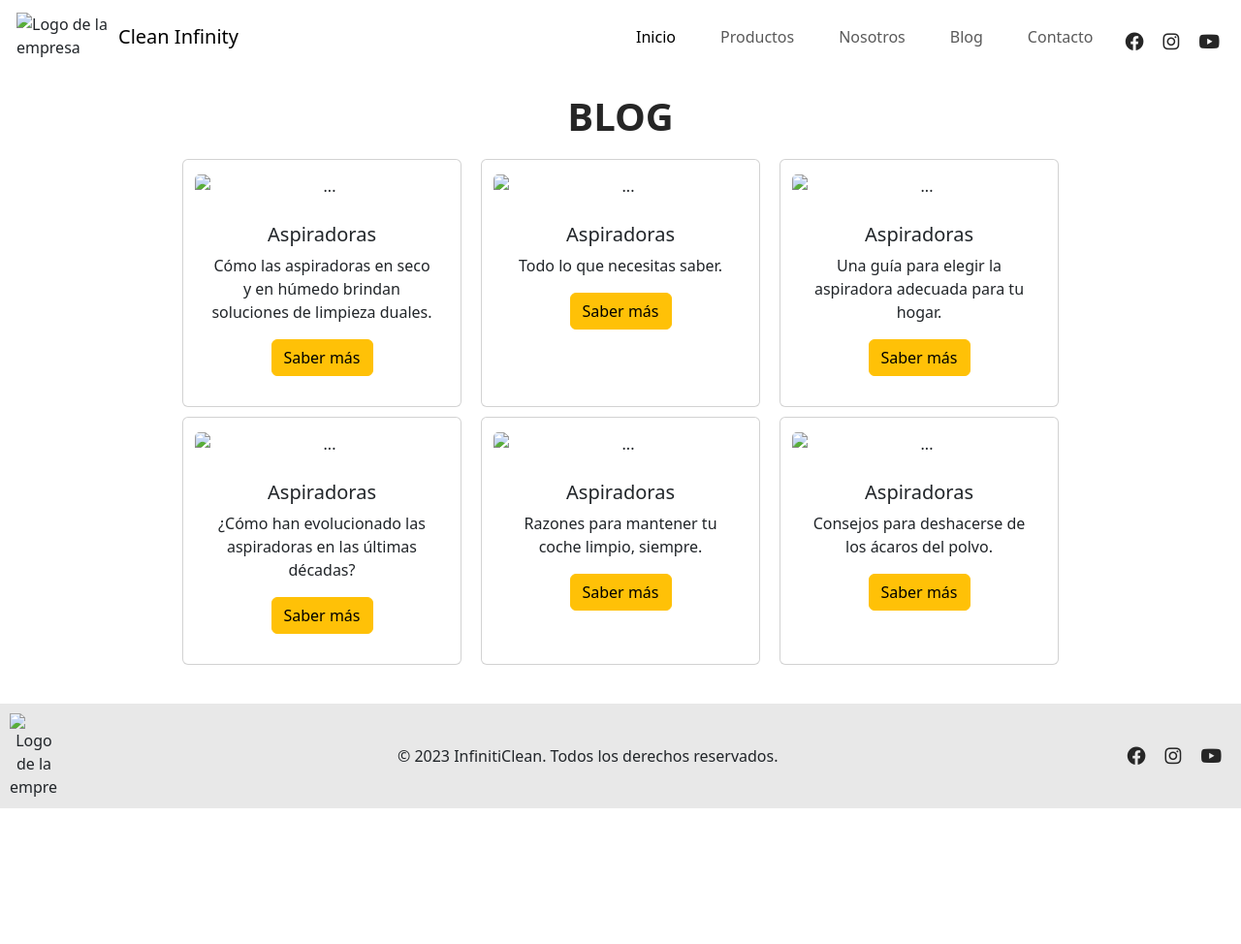
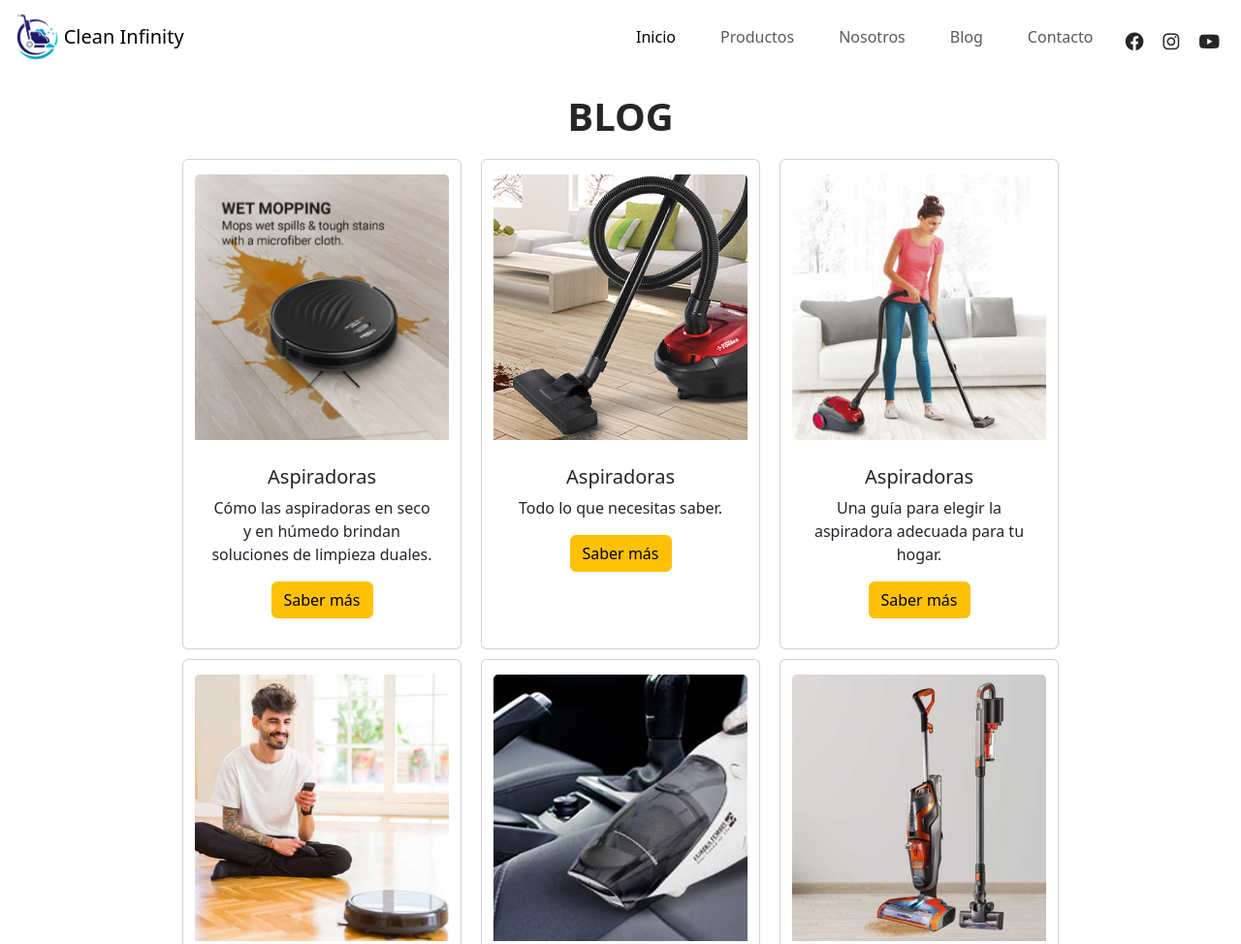
Before and after one commit to ivankorner/Clean_Infinity, a plain HTML site: page pages/blog.html in a window 1280 px wide. Shown: the top 974 px of the page at 97% size. Before the commit the page ends 834 px from the top, so only its background shows below. Drawn offline with nearby package versions, Linux system fonts and the light colour scheme.

Commit message:
Modificando Todo

```diff
--- a/pages/blog.html
+++ b/pages/blog.html
@@ -3,7 +3,7 @@
   <head>
     <meta charset="UTF-8" />
     <meta name="viewport" content="width=device-width, initial-scale=1.0" />
-    <link rel="stylesheet" href="/css/style.css" />
+    <link rel="stylesheet" href="../css/style.css" />
      <!-- Enlace a Bootstrap -->
      <link href="https://cdn.jsdelivr.net/npm/bootstrap@5.3.2/dist/css/bootstrap.min.css" rel="stylesheet" integrity="sha384-T3c6CoIi6uLrA9TneNEoa7RxnatzjcDSCmG1MXxSR1GAsXEV/Dwwykc2MPK8M2HN" crossorigin="anonymous">
         <!-- Enlace a Font Awesome -->
@@ -37,7 +37,7 @@
       <!-- Menu -->
       <nav class="navbar navbar-expand-lg">
         <div class="container-fluid">
-          <img src="img/logo.png" alt="Logo de la empresa" class="logo" />
+          <img src="../img/logo.png" alt="Logo de la empresa" class="logo" />
           <span class="navbar-brand mb-0 h1">Clean Infinity</span>
           <button class="navbar-toggler" type="button" data-bs-toggle="collapse" data-bs-target="#navbarSupportedContent" aria-controls="navbarSupportedContent" aria-expanded="false" aria-label="Toggle navigation">
             <span class="navbar-toggler-icon"></span>
@@ -81,7 +81,7 @@
       <div class="container">
         <div class="row justify-content-center">
           <div class="card" style="width: 18rem">
-            <img src="img/wepmoping.jpg" class="card-img-top" alt="..." />
+            <img src="../img/wepmoping.jpg" class="card-img-top" alt="..." />
             <div class="card-body">
               <h5 class="card-title">Aspiradoras</h5>
               <p class="card-text">
@@ -94,7 +94,7 @@
 
           <div class="card" style="width: 18rem">
             <img
-              src="img/aspiradora-blog.jpg"
+              src="../img/aspiradora-blog.jpg"
               class="card-img-top"
               alt="..."
             />
@@ -107,7 +107,7 @@
 
           <div class="card" style="width: 18rem">
             <img
-              src="img/aspiradora-blog-2.jpg"
+              src="../img/aspiradora-blog-2.jpg"
               class="card-img-top"
               alt="..."
             />
@@ -121,7 +121,7 @@
           </div>
           <div class="row justify-content-center">
             <div class="card" style="width: 18rem">
-              <img src="img/aspiradora-blog-3.jpg" class="card-img-top" alt="..." />
+              <img src="../img/aspiradora-blog-3.jpg" class="card-img-top" alt="..." />
               <div class="card-body">
                 <h5 class="card-title">Aspiradoras</h5>
                 <p class="card-text">
@@ -133,7 +133,7 @@
 
             <div class="card" style="width: 18rem">
               <img
-                src="img/aspiradora-blog-4.jpg"
+                src="../img/aspiradora-blog-4.jpg"
                 class="card-img-top"
                 alt="..."
               />
@@ -146,7 +146,7 @@
 
             <div class="card" style="width: 18rem">
               <img
-                src="img/aspiradora-blog-5.jpg"
+                src="../img/aspiradora-blog-5.jpg"
                 class="card-img-top"
                 alt="..."
               />
@@ -164,7 +164,7 @@
 
     <!-- Footer -->
     <footer>
-      <img src="img/logo.png" alt="Logo de la empresa" class="footer-logo" />
+      <img src="../img/logo.png" alt="Logo de la empresa" class="footer-logo" />
       <div class="copyright">
         &copy; 2023 InfinitiClean. Todos los derechos reservados.
       </div>
```
Also changed, not shown: pages/contacto.html (+4 -4 lines), pages/nosotros.html (+6 -6 lines), pages/productos.html (+1 -1 lines).
